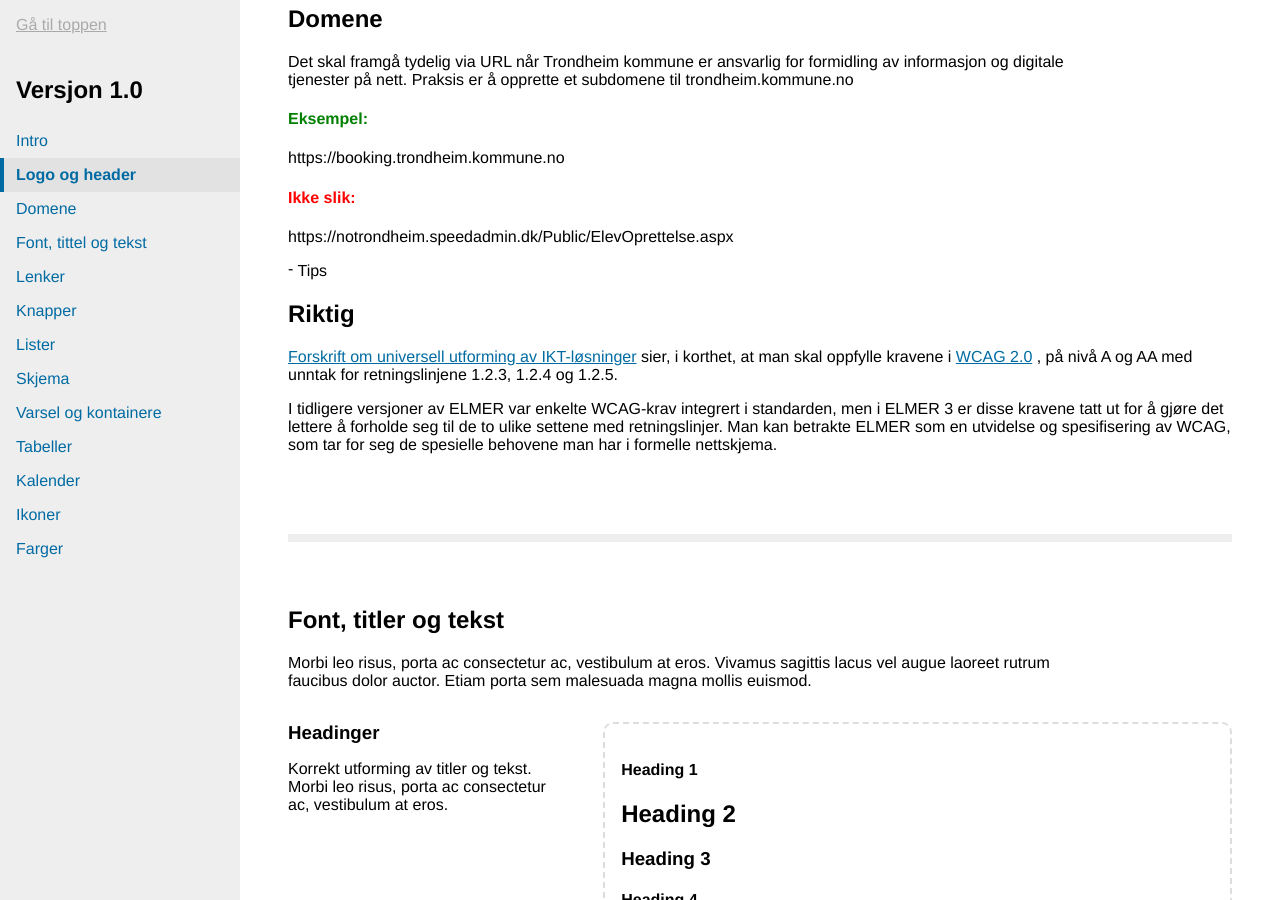
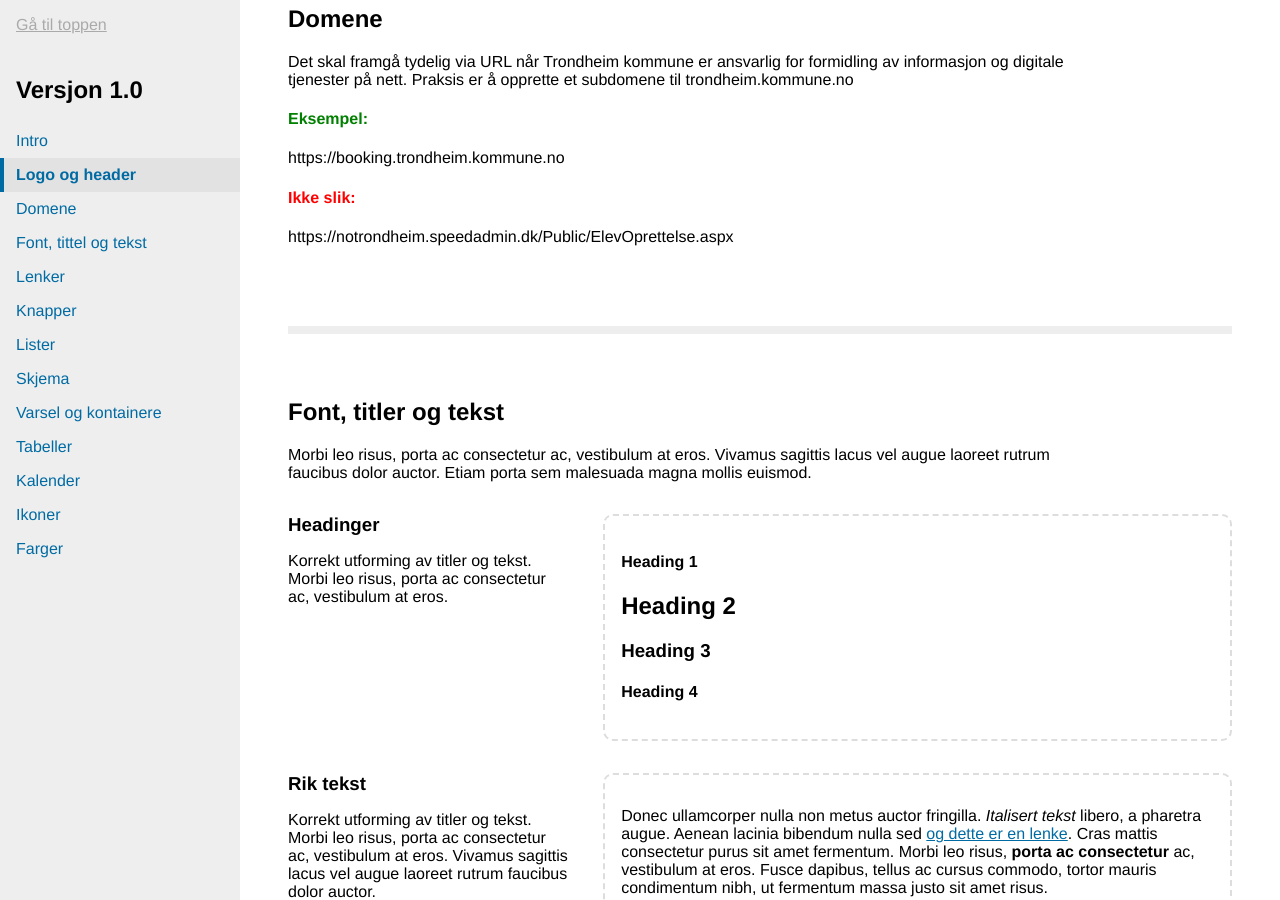
Before and after one commit to rskjonbe/styleguide, a Jekyll site: the page built from versjon/1.0/index.html, in a window 1280 px wide and 900 px high, scrolled down 699 px. Built offline with Jekyll 4.4.1, drawn with Linux system fonts in a browser that asks for light colours.

Commit message:
Koden funka ikke

```diff
--- a/versjon/1.0/domene.html
+++ b/versjon/1.0/domene.html
@@ -8,22 +8,3 @@
 		<h4 style="color:red">Ikke slik:</h4>
 		<p>https://notrondheim.speedadmin.dk/Public/ElevOprettelse.aspx</p>
 	</p>
-	<span class="toggle">
-<span style="position:relative;top:-.1em">-</span>
-</span>
-Tips
-</a>
-<div class="entry-content" style="display: block;">
-<div class="dobbelart">
-<h2>Riktig</h2>
-<div class="riktig">
-<p>
-<a href="http://www.lovdata.no/cgi-wift/ldles?ltdoc=/for/ff-20130621-0732.html">Forskrift om universell utforming av IKT-løsninger</a>
-sier, i korthet, at man skal oppfylle kravene i
-<a href="http://www.w3.org/Translations/WCAG20-no/">WCAG 2.0</a>
-, på nivå A og AA med unntak for retningslinjene 1.2.3, 1.2.4 og 1.2.5.
-</p>
-<p>I tidligere versjoner av ELMER var enkelte WCAG-krav integrert i standarden, men i ELMER 3 er disse kravene tatt ut for å gjøre det lettere å forholde seg til de to ulike settene med retningslinjer. Man kan betrakte ELMER som en utvidelse og spesifisering av WCAG, som tar for seg de spesielle behovene man har i formelle nettskjema.</p>
-</div>
-</div>
-</div>
```
